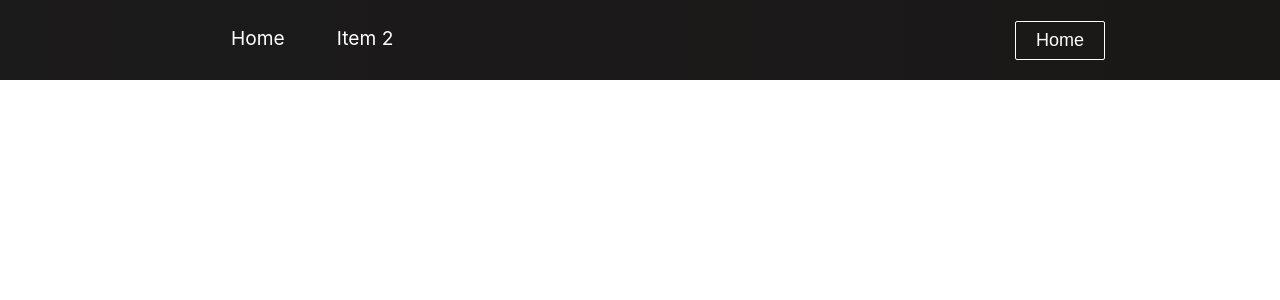
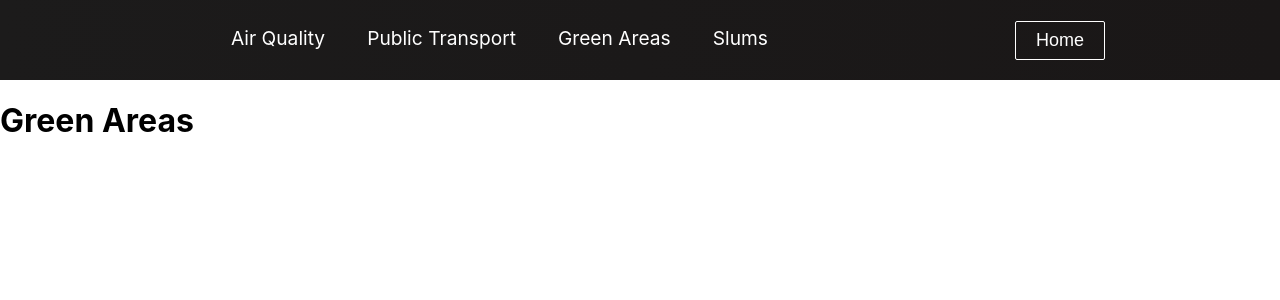
Before and after one commit to Catalin-2002/spaceappschallenge2021, a React (Create React App) app: page /greenareas in a window 1280 px wide. Shown: the top 300 px of the page. Built offline with nearby package versions, Linux system fonts and the light colour scheme.

Commit message:
Modified components and navbar.

```diff
--- a/src/App.js
+++ b/src/App.js
@@ -1,9 +1,12 @@
 import './App.css';
 
 import {BrowserRouter as Router, Switch, Route} from 'react-router-dom';
+import Home from './Pages/Home'
+import Navbar from './Components/NavBar/NavBar'
 import airQuality from './Components/airQuality';
-import Home from './Pages/Home';
-import Navbar from './Components/NavBar/NavBar';
+import publicTransport from './Components/publicTransport';
+import greenAreas from './Components/greenAreas';
+import slums from './Components/slums';
 
 function App() {
   return (
@@ -13,9 +16,15 @@ function App() {
   <Switch>
     <Route path='/' exact component = {Home}/>
     <Route path='/airquality' component = {airQuality}/>
+    <Route path='/airquality' component = {airQuality}/>
+    <Route path='/transport' component = {publicTransport}/>
+    <Route path='/greenareas' component = {greenAreas}/>
+    <Route path='/slums' component = {slums}/>
   </Switch>
   </Router>
 </>
+
+
   );
 }
 
--- a/src/Components/NavBar/NavBar.css
+++ b/src/Components/NavBar/NavBar.css
@@ -35,8 +35,8 @@
   }
 
   .nav-item {
-    height: 20px;
-    margin-bottom: 20px;
+    height: 50px;
+    margin-bottom: 20px
   }
 
   .nav-links {
--- a/src/Components/NavBar/NavBar.js
+++ b/src/Components/NavBar/NavBar.js
@@ -37,15 +37,26 @@ function Navbar() {
           </div>
           <ul className={click ? 'nav-menu active' : 'nav-menu'}>
             <li className='nav-item'>
-              <Link to='/' className='nav-links' onClick={closeMobileMenu}>
-                Home
+              <Link to='/airquality' className='nav-links' onClick={closeMobileMenu}>
+                Air Quality
               </Link>
             </li>
+
             <li className='nav-item'>
+              <Link to='/transport' className='nav-links' onClick={closeMobileMenu}>
+                Public Transport
+              </Link>
             </li>
+
             <li className='nav-item'>
-              <Link to='/' className='nav-links' onClick={closeMobileMenu}>
-                Item 2
+              <Link to='/greenareas' className='nav-links' onClick={closeMobileMenu}>
+                Green Areas
+              </Link>
+            </li>
+
+            <li className='nav-item'>
+              <Link to='/slums' className='nav-links' onClick={closeMobileMenu}>
+                Slums
               </Link>
             </li>
           </ul>
--- /dev/null
+++ b/src/Components/greenAreas.js
@@ -0,0 +1,11 @@
+import React from 'react';
+
+function greenAreas(){
+    return(
+        <div className="mainBoard">
+            <h1>Green Areas</h1>
+        </div>
+    )
+}
+
+export default greenAreas;
--- /dev/null
+++ b/src/Components/publicTransport.js
@@ -0,0 +1,11 @@
+import React from 'react';
+
+function publicTransport(){
+    return(
+        <div className="mainBoard">
+            <h1>Public Transport</h1>
+        </div>
+    )
+}
+
+export default publicTransport;
--- /dev/null
+++ b/src/Components/slums.js
@@ -0,0 +1,11 @@
+import React from 'react';
+
+function slums(){
+    return(
+        <div className="mainBoard">
+            <h1>Slums</h1>
+        </div>
+    )
+}
+
+export default slums;
--- a/src/Pages/Home.js
+++ b/src/Pages/Home.js
@@ -3,7 +3,7 @@ import React from 'react';
 function Home(){
     return(
     <>
-        <p>This is the home page</p>
+    <h1>Home Page</h1>
     </>
     )
 }
```
Lines whose indentation alone changed are shown as unchanged.
